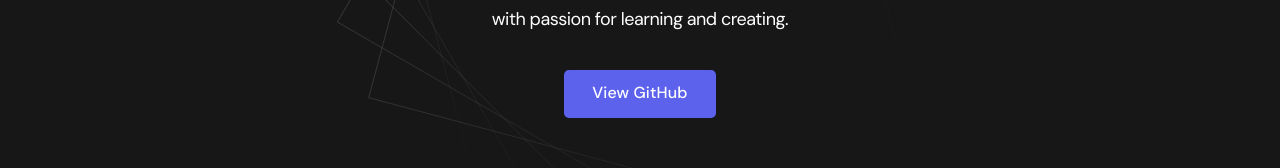
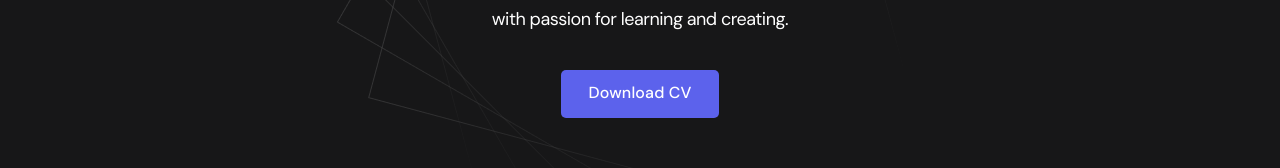
Before and after one commit to TBukhaidze/Portfolio-app, a React (Create React App) app: page / in a window 1280 px wide. Shown: the part 483-651 px from the top of the page. Built offline with nearby package versions, Linux system fonts and the light colour scheme.

Commit message:
add CV PDF and update header for download link

```diff
--- a/src/components/header/Header.jsx
+++ b/src/components/header/Header.jsx
@@ -1,4 +1,5 @@
 import React from "react";
+import CV from "../cv/TB-CV.pdf";
 
 const Header = () => {
   return (
@@ -13,13 +14,8 @@
         <div className="header__text">
           <p>with passion for learning and creating.</p>
         </div>
-        <a
-          href="https://github.com/TBukhaidze"
-          className="btn"
-          target="_blank"
-          rel="noreferrer"
-        >
-          View GitHub
+        <a href={CV} className="btn" target="_blank" rel="noreferrer" download>
+          Download CV
         </a>
       </div>
     </header>
```
Also changed, not shown: 1 other file (tests, documents, lock files or other folders).
